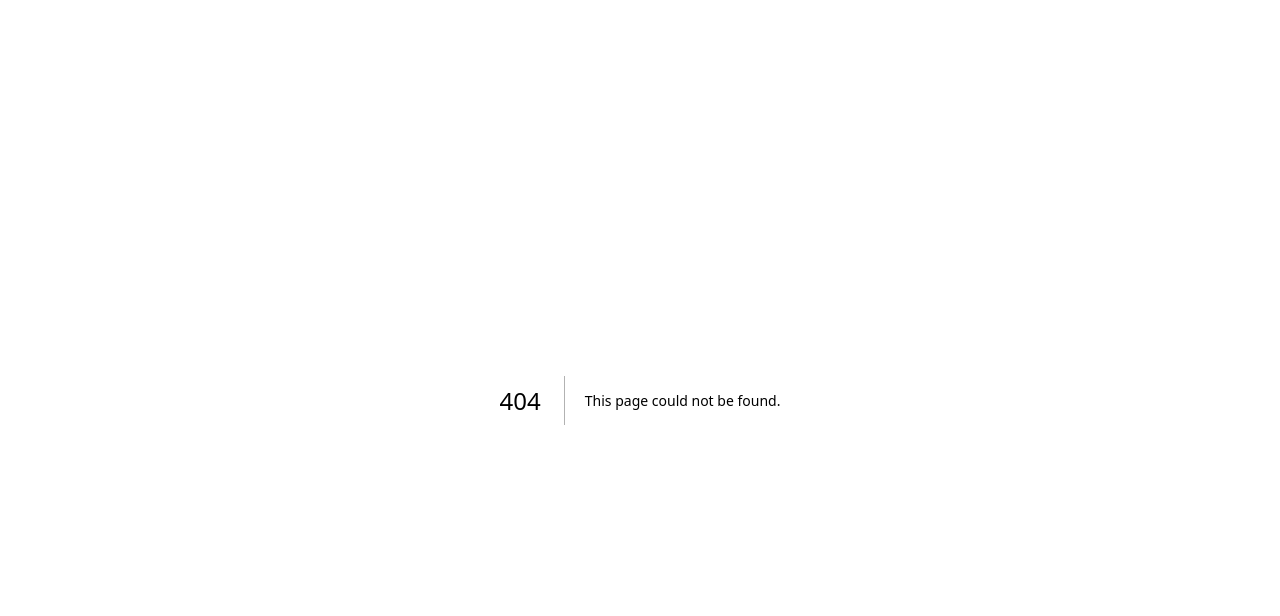
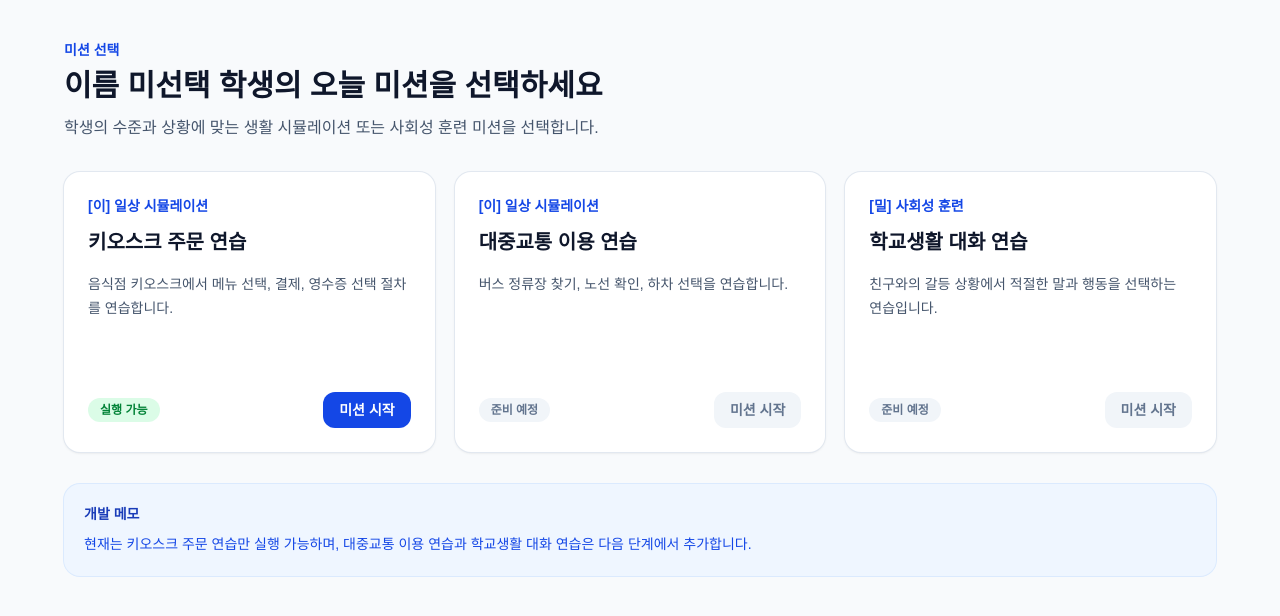
Before and after one commit to jjangtour/------, a Next.js app in the folder frontend/: page /mission/select in a window 1280 px wide. Before the commit this address had no page. Shown: the top 616 px of the page. Built offline with nearby package versions, Linux system fonts and the light colour scheme.

Commit message:
미션 선택 화면 추가 및 시뮬레이션 연결

```diff
--- /dev/null
+++ b/frontend/app/mission/select/page.tsx
@@ -0,0 +1,120 @@
+"use client";
+
+import { useEffect, useState } from "react";
+import { useRouter } from "next/navigation";
+
+const missions = [
+  {
+    id: "kiosk",
+    title: "키오스크 주문 연습",
+    category: "[이] 일상 시뮬레이션",
+    description: "음식점 키오스크에서 메뉴 선택, 결제, 영수증 선택 절차를 연습합니다.",
+    status: "실행 가능",
+    path: "/simulation/kiosk",
+  },
+  {
+    id: "bus",
+    title: "대중교통 이용 연습",
+    category: "[이] 일상 시뮬레이션",
+    description: "버스 정류장 찾기, 노선 확인, 하차 선택을 연습합니다.",
+    status: "준비 예정",
+    path: "",
+  },
+  {
+    id: "school-talk",
+    title: "학교생활 대화 연습",
+    category: "[밀] 사회성 훈련",
+    description: "친구와의 갈등 상황에서 적절한 말과 행동을 선택하는 연습입니다.",
+    status: "준비 예정",
+    path: "",
+  },
+];
+
+export default function MissionSelectPage() {
+  const router = useRouter();
+  const [studentName, setStudentName] = useState("이름 미선택");
+
+  useEffect(() => {
+    const selectedStudent =
+      localStorage.getItem("haemileum_selected_student") || "이름 미선택";
+
+    setStudentName(selectedStudent);
+  }, []);
+
+  const startMission = (mission: (typeof missions)[0]) => {
+    if (!mission.path) {
+      alert("이 미션은 다음 단계에서 개발할 예정입니다.");
+      return;
+    }
+
+    localStorage.setItem("haemileum_selected_mission", mission.title);
+    router.push(mission.path);
+  };
+
+  return (
+    <main className="min-h-screen bg-slate-50 px-6 py-10">
+      <section className="mx-auto max-w-6xl">
+        <div className="mb-8">
+          <p className="text-sm font-semibold text-blue-700">미션 선택</p>
+          <h1 className="mt-2 text-3xl font-bold text-slate-900">
+            {studentName} 학생의 오늘 미션을 선택하세요
+          </h1>
+          <p className="mt-3 text-slate-600">
+            학생의 수준과 상황에 맞는 생활 시뮬레이션 또는 사회성 훈련 미션을 선택합니다.
+          </p>
+        </div>
+
+        <div className="grid grid-cols-1 gap-5 md:grid-cols-3">
+          {missions.map((mission) => (
+            <div
+              key={mission.id}
+              className="rounded-2xl bg-white p-6 shadow-sm ring-1 ring-slate-200"
+            >
+              <p className="text-sm font-semibold text-blue-700">
+                {mission.category}
+              </p>
+
+              <h2 className="mt-3 text-xl font-bold text-slate-900">
+                {mission.title}
+              </h2>
+
+              <p className="mt-4 min-h-24 text-sm leading-6 text-slate-600">
+                {mission.description}
+              </p>
+
+              <div className="mt-6 flex items-center justify-between">
+                <span
+                  className={`rounded-full px-3 py-1 text-xs font-semibold ${
+                    mission.status === "실행 가능"
+                      ? "bg-green-100 text-green-700"
+                      : "bg-slate-100 text-slate-500"
+                  }`}
+                >
+                  {mission.status}
+                </span>
+
+                <button
+                  onClick={() => startMission(mission)}
+                  className={`rounded-xl px-4 py-2 text-sm font-semibold ${
+                    mission.status === "실행 가능"
+                      ? "bg-blue-700 text-white hover:bg-blue-800"
+                      : "bg-slate-100 text-slate-500"
+                  }`}
+                >
+                  미션 시작
+                </button>
+              </div>
+            </div>
+          ))}
+        </div>
+
+        <div className="mt-8 rounded-2xl bg-blue-50 p-5 ring-1 ring-blue-100">
+          <p className="text-sm font-semibold text-blue-800">개발 메모</p>
+          <p className="mt-2 text-sm leading-6 text-blue-700">
+            현재는 키오스크 주문 연습만 실행 가능하며, 대중교통 이용 연습과 학교생활 대화 연습은 다음 단계에서 추가합니다.
+          </p>
+        </div>
+      </section>
+    </main>
+  );
+}
--- a/frontend/app/simulation/kiosk/page.tsx
+++ b/frontend/app/simulation/kiosk/page.tsx
@@ -136,10 +136,12 @@ export default function KioskSimulationPage() {
         const finalScore = this.score;
         const selectedStudent =
           localStorage.getItem("haemileum_selected_student") || "이름 미선택";
+        const selectedMission =
+          localStorage.getItem("haemileum_selected_mission") || "키오스크 주문 연습";
 
         const resultData = {
           studentName: selectedStudent,
-          mission: "키오스크 주문 연습",
+          mission: selectedMission,
           score: finalScore,
           status: "완료",
           emotion: "안정",
--- a/frontend/app/student/select/page.tsx
+++ b/frontend/app/student/select/page.tsx
@@ -25,7 +25,7 @@ export default function StudentSelectPage() {
 
   const selectStudent = (studentName: string) => {
     localStorage.setItem("haemileum_selected_student", studentName);
-    router.push("/simulation/kiosk");
+    router.push("/mission/select");
   };
 
   return (
```
